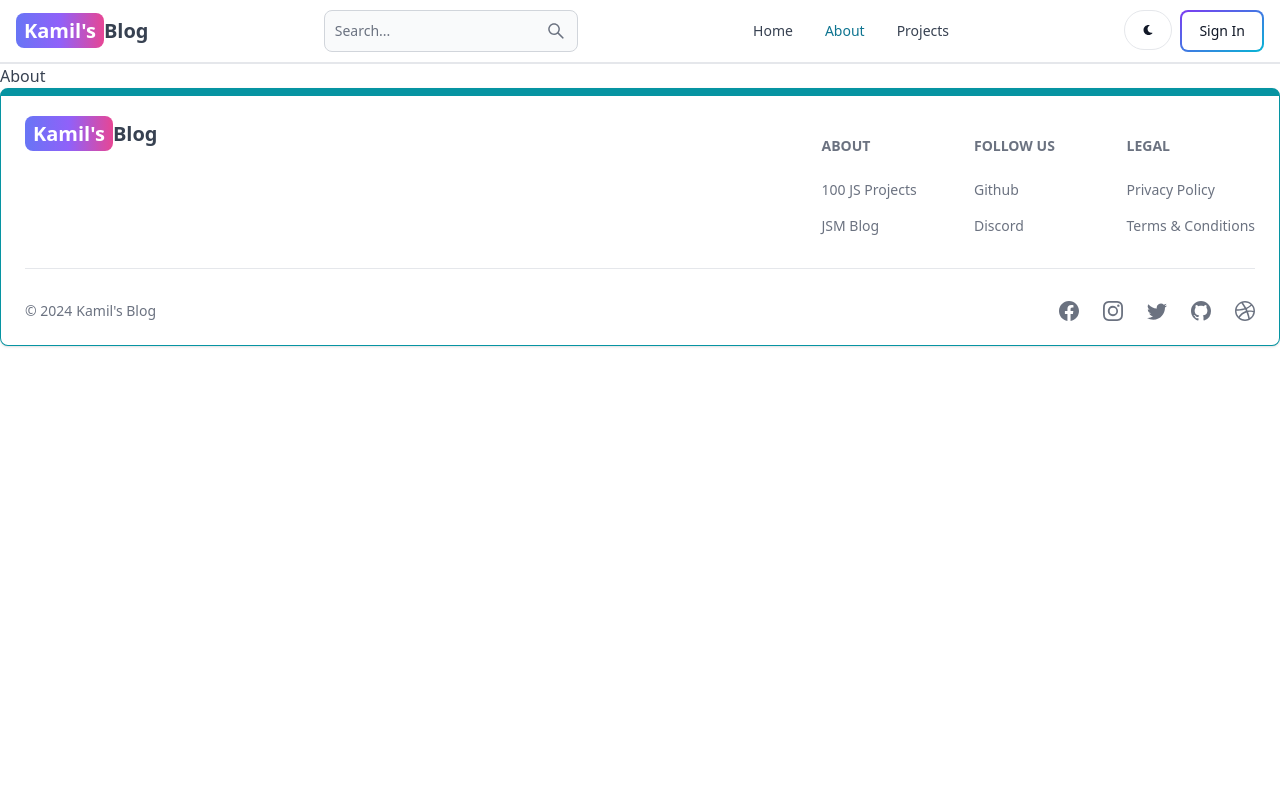
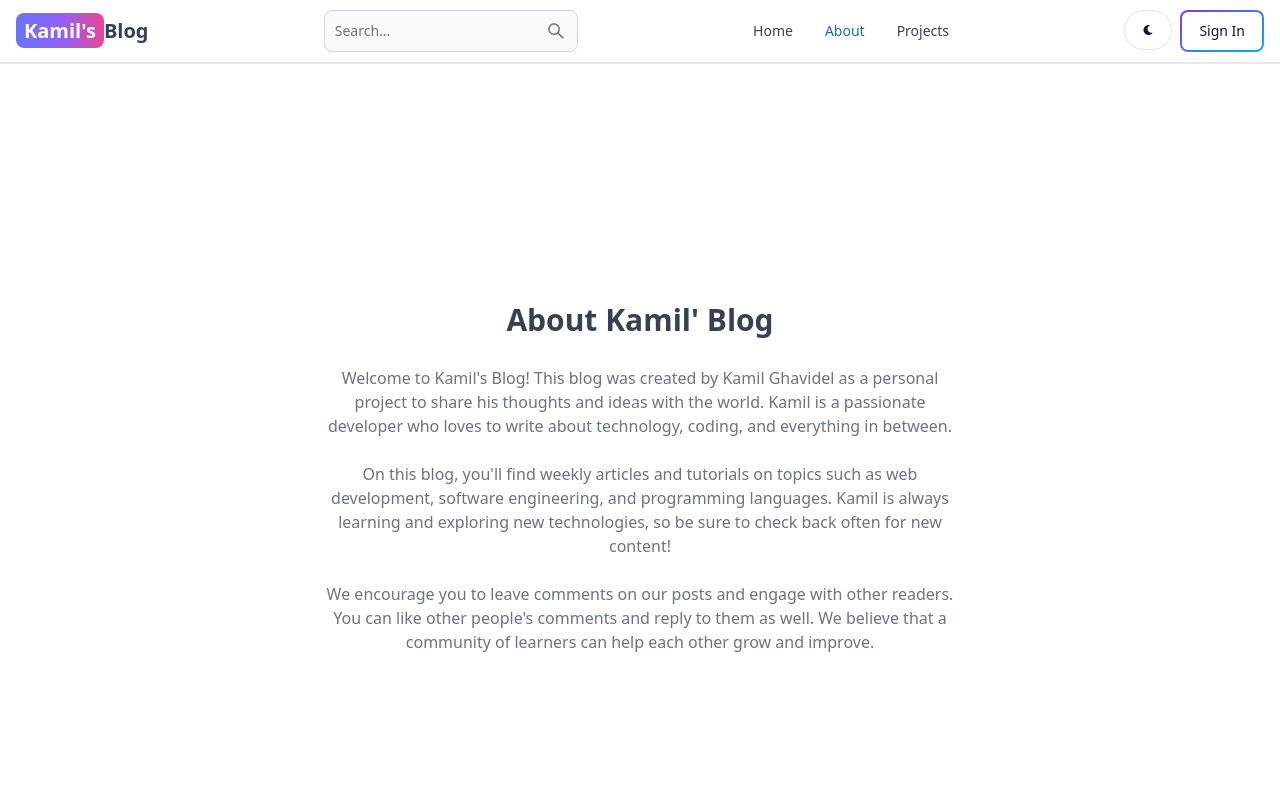
Before and after one commit to ktoqaloglu/mern-blog, a React (Vite) app in the folder client/: page /about in a window 1280 px wide. Shown: the top 800 px of the page. Built offline with nearby package versions, Linux system fonts and the light colour scheme; no server answers.

Commit message:
complated the about & projects pages

```diff
--- a/client/src/pages/About.jsx
+++ b/client/src/pages/About.jsx
@@ -2,6 +2,36 @@
 
 export default function About() {
   return (
-    <div>About</div>
-  )
+    <div className='min-h-screen flex items-center justify-center'>
+      <div className='max-w-2xl mx-auto p-3 text-center'>
+        <div>
+          <h1 className='text-3xl font font-semibold text-center my-7'>
+            About Kamil' Blog
+          </h1>
+          <div className='text-md text-gray-500 flex flex-col gap-6'>
+            <p>
+              Welcome to Kamil's Blog! This blog was created by Kamil Ghavidel
+              as a personal project to share his thoughts and ideas with the
+              world. Kamil is a passionate developer who loves to write about
+              technology, coding, and everything in between.
+            </p>
+
+            <p>
+              On this blog, you'll find weekly articles and tutorials on topics
+              such as web development, software engineering, and programming
+              languages. Kamil is always learning and exploring new
+              technologies, so be sure to check back often for new content!
+            </p>
+
+            <p>
+              We encourage you to leave comments on our posts and engage with
+              other readers. You can like other people's comments and reply to
+              them as well. We believe that a community of learners can help
+              each other grow and improve.
+            </p>
+          </div>
+        </div>
+      </div>
+    </div>
+  );
 }
--- a/client/src/pages/Projects.jsx
+++ b/client/src/pages/Projects.jsx
@@ -1,7 +1,11 @@
-import React from 'react'
+import CallToAction from '../components/CallToAction';
 
 export default function Projects() {
   return (
-    <div>Projects</div>
+    <div className='min-h-screen max-w-2xl mx-auto flex justify-center items-center flex-col gap-6 p-3'>
+      <h1 className='text-3xl font-semibold'>Pojects</h1>
+      <p className='text-md text-gray-500'>Build fun and engaging projects while learning HTML, CSS, and JavaScript!</p>
+      <CallToAction />
+    </div>
   )
 }
```
